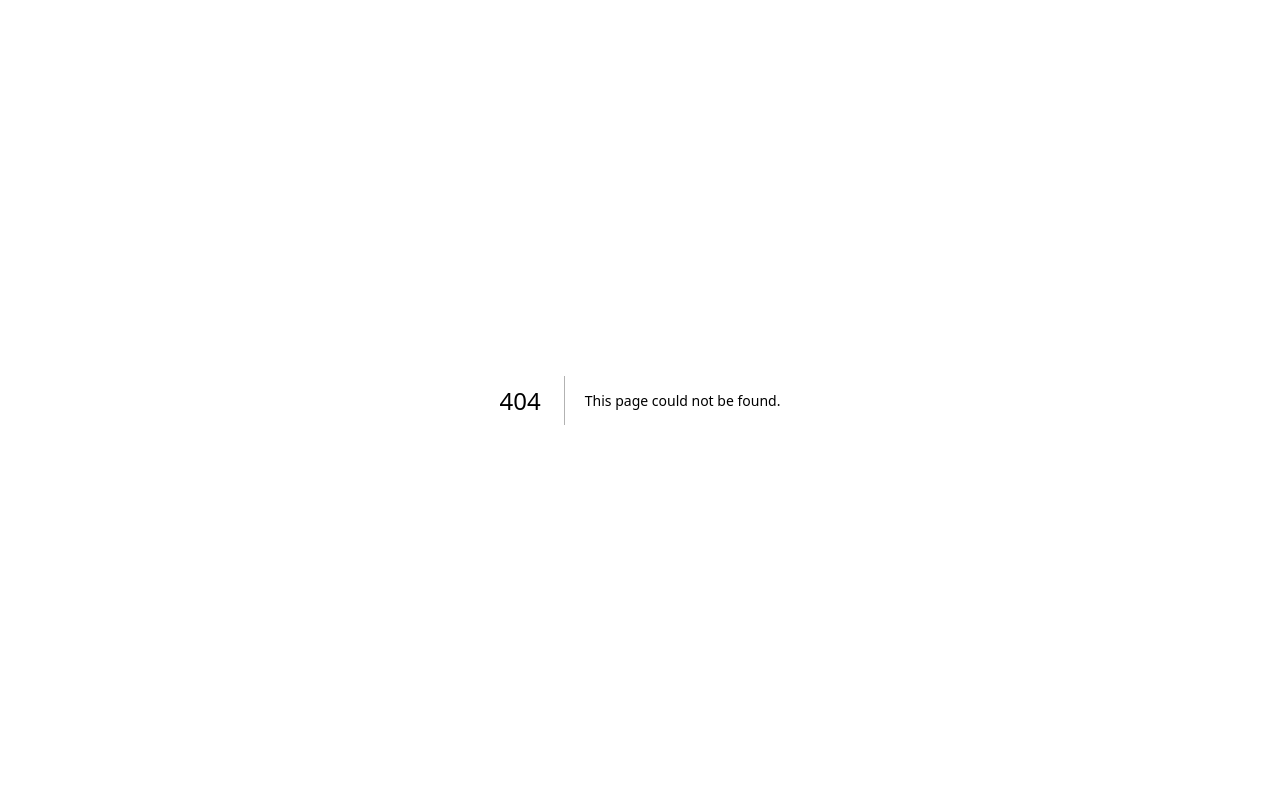
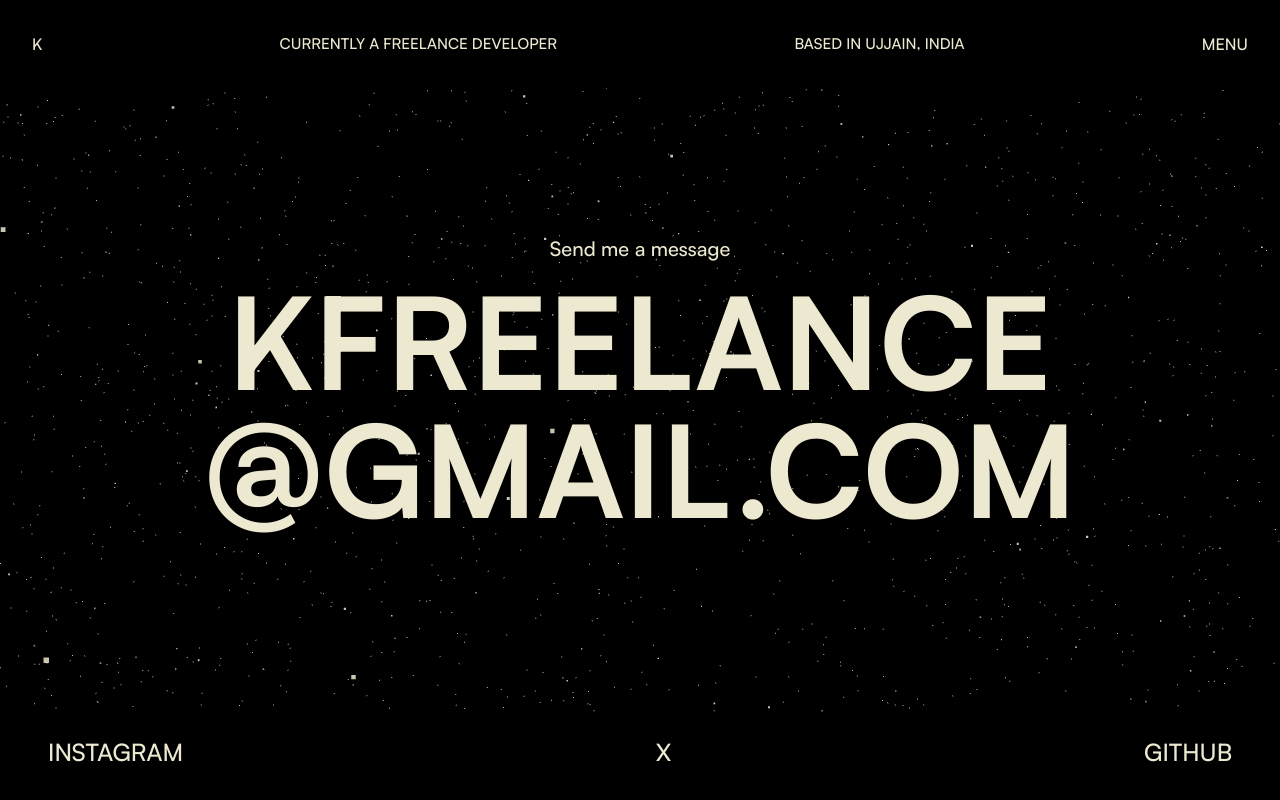
Before and after one commit to karan1310-bit/DesignPortfolio, a Next.js app: page /contact in a window 1280 px wide. Before the commit this address had no page. Built offline with nearby package versions, Linux system fonts and the light colour scheme.

Commit message:
3d contact

```diff
--- /dev/null
+++ b/app/contact/page.js
@@ -0,0 +1,86 @@
+'use client'
+import Lenis from 'lenis'
+import { useEffect } from "react";
+import { motion } from 'framer-motion'
+import StarfieldBackground from "@/components/StarfieldBackground ";
+import Header from '@/components/navbarr/Header';
+import Link from 'next/link';
+
+export default function Home() {
+
+  useEffect(() => {
+    const lenis = new Lenis();
+
+    function raf(time) {
+      lenis.raf(time);
+      requestAnimationFrame(raf);
+    }
+
+    requestAnimationFrame(raf);
+  });
+
+  return (
+    <motion.div
+      initial={{ opacity: 0 }}
+      animate={{ opacity: 1 }}
+      exit={{ opacity: 0 }}
+      transition={{ duration: 1, ease: "easeInOut" }}
+      className="bg-black"
+    >
+      <main className="bg-black text-[#EDE8D0] relative font-satoshi min-h-screen w-full overflow-hidden ">
+        <Header backgroundColor="#000000" textColor="#EDE8D0" />
+
+        <StarfieldBackground />
+
+        <div className="absolute inset-0 z-10 flex flex-col justify-between px-4 sm:px-6 md:px-10 lg:px-12 py-4 lg:py-8">
+          {/* Centered Email */}
+          <section className="flex flex-col items-center justify-center text-center px-4 grow">
+            <p className="text-lg md:text-xl font-medium leading-tight mb-4">
+              Send me a message
+            </p>
+            <h1 className="text-[10vw] sm:text-5xl md:text-7xl lg:text-9xl font-bold leading-none">
+              {["KFREELANCE", "@GMAIL.COM"].map((line) => (
+                <a
+                  key={line}
+                  href="mailto:kfreelance131@gmail.com"
+                  className="block relative overflow-hidden group"
+                >
+                  <span className="relative z-10">{line}</span>
+                  <span className="absolute left-0 bottom-0 h-[2px] w-full bg-[#EDE8D0] transform scale-x-0 group-hover:scale-x-100 group-hover:translate-x-0 translate-x-[-100%] origin-left transition-transform duration-500 ease-out" />
+                </a>
+              ))}
+            </h1>
+          </section>
+
+          {/* Bottom Social Links */}
+          <div className="flex items-center justify-between text-xl md:text-2xl uppercase font-medium w-full">
+
+            <Link
+              href="https://www.instagram.com/bhati_.01?igsh=Z3VyZjlpYjh5Znc2"
+              className="relative overflow-hidden group"
+            >
+              <span className="relative z-10">INSTAGRAM</span>
+              <span className="absolute left-0 bottom-0 h-[1px] w-full bg-[#EDE8D0] transform scale-x-0 group-hover:scale-x-100 group-hover:translate-x-0 translate-x-[-100%] origin-left transition-transform duration-500 ease-out" />
+            </Link>
+
+            <Link
+              href="https://x.com/bhati_131?t=vnNfkKdx59cJmwNvNuOHrQ&s=09"
+              className="relative overflow-hidden group"
+            >
+              <span className="relative z-10">X</span>
+              <span className="absolute left-0 bottom-0 h-[1px] w-full bg-[#EDE8D0] transform scale-x-0 group-hover:scale-x-100 group-hover:translate-x-0 translate-x-[-100%] origin-left transition-transform duration-500 ease-out" />
+            </Link>
+
+            <Link
+              href="https://github.com/karan1310-bit"
+              className="relative overflow-hidden group"
+            >
+              <span className="relative z-10">GITHUB</span>
+              <span className="absolute left-0 bottom-0 h-[1px] w-full bg-[#EDE8D0] transform scale-x-0 group-hover:scale-x-100 group-hover:translate-x-0 translate-x-[-100%] origin-left transition-transform duration-500 ease-out" />
+            </Link>
+          </div>
+        </div>
+      </main>
+    </motion.div>
+  );
+}
--- /dev/null
+++ b/components/StarfieldBackground .jsx
@@ -0,0 +1,112 @@
+'use client';
+
+import { useEffect, useRef } from 'react';
+import * as THREE from 'three';
+
+export default function StarfieldBackground() {
+  const containerRef = useRef(null);
+
+  useEffect(() => {
+    const container = containerRef.current;
+    const WIDTH = window.innerWidth;
+    const HEIGHT = window.innerHeight;
+    let mouseX = 0;
+    let mouseY = 0;
+    let windowHalfX = WIDTH / 2;
+    let windowHalfY = HEIGHT / 2;
+
+    // Scene Setup
+    const scene = new THREE.Scene();
+    scene.fog = new THREE.FogExp2(0x0a0a0a, 0.00035); // very dark fog for subtle space depth
+
+    // Camera Setup
+    const camera = new THREE.PerspectiveCamera(70, WIDTH / HEIGHT, 0.1, 1000);
+    camera.position.z = 300;
+
+    // Stars Geometry
+    const starCount = 15000;
+    const positions = new Float32Array(starCount * 3);
+
+    for (let i = 0; i < starCount; i++) {
+      positions[i * 3] = Math.random() * 2000 - 1000;
+      positions[i * 3 + 1] = Math.random() * 2000 - 1000;
+      positions[i * 3 + 2] = Math.random() * 2000 - 1000;
+    }
+
+    const geometry = new THREE.BufferGeometry();
+    geometry.setAttribute('position', new THREE.BufferAttribute(positions, 3));
+
+    // Star Material (soft cream tone)
+    const material = new THREE.PointsMaterial({
+      size: 1.2,
+      transparent: true,
+      opacity: 0.85,
+      color: new THREE.Color('#EDE8D0'),
+      blending: THREE.AdditiveBlending,
+      depthWrite: false,
+      sizeAttenuation: true,
+    });
+
+    const stars = new THREE.Points(geometry, material);
+    scene.add(stars);
+
+    // Renderer
+    const renderer = new THREE.WebGLRenderer({ alpha: true, antialias: true });
+    renderer.setPixelRatio(window.devicePixelRatio);
+    renderer.setSize(WIDTH, HEIGHT);
+    renderer.setClearColor(0x000000, 1); // pure black background
+    container.appendChild(renderer.domElement);
+
+    // Event Handlers
+    const onMouseMove = (e) => {
+      mouseX = e.clientX - windowHalfX;
+      mouseY = e.clientY - windowHalfY;
+    };
+
+    const onWindowResize = () => {
+      const newWidth = window.innerWidth;
+      const newHeight = window.innerHeight;
+      windowHalfX = newWidth / 2;
+      windowHalfY = newHeight / 2;
+      camera.aspect = newWidth / newHeight;
+      camera.updateProjectionMatrix();
+      renderer.setSize(newWidth, newHeight);
+    };
+
+    window.addEventListener('mousemove', onMouseMove);
+    window.addEventListener('resize', onWindowResize);
+
+    const clock = new THREE.Clock();
+
+    const animate = () => {
+      requestAnimationFrame(animate);
+
+      const t = clock.getElapsedTime();
+
+      // Rotate the starfield very slowly for cosmic drift
+      stars.rotation.y += 0.00015;
+      stars.rotation.x += 0.00005;
+
+      // Subtle camera float effect
+      camera.position.x += (mouseX - camera.position.x) * 0.002;
+      camera.position.y += (-mouseY - camera.position.y) * 0.002;
+      camera.position.z = 300 + Math.sin(t * 0.3) * 2;
+
+      camera.lookAt(scene.position);
+      renderer.render(scene, camera);
+    };
+
+    animate();
+
+    // Cleanup
+    return () => {
+      window.removeEventListener('mousemove', onMouseMove);
+      window.removeEventListener('resize', onWindowResize);
+      container.removeChild(renderer.domElement);
+      geometry.dispose();
+      renderer.dispose();
+    };
+  }, []);
+
+  return <div ref={containerRef} className="w-full min-h-screen overflow-hidden" />;
+}
--- a/components/navbarr/Header.jsx
+++ b/components/navbarr/Header.jsx
@@ -7,17 +7,25 @@
 import Nav from './nav/Nav';
 import { usePathname } from 'next/navigation';
 
-export default function Header() {
+export default function Header({
+  backgroundColor = '#EDE8D0',
+  textColor = '#000000',
+}) {
   const [isActive, setIsActive] = useState(false);
-
   const pathname = usePathname();
 
   useEffect(() => {
-  setIsActive(false); // Close menu when route changes
+    setIsActive(false);
   }, [pathname]);
 
   return (
-    <div className="fixed w-full bg-[#EDE8D0] text-black font-satoshi px-6 py-4 md:px-8 md:py-8 z-30">
+    <motion.div
+      initial={{ y: -100, opacity: 0 }}
+      animate={{ y: 0, opacity: 1 }}
+      transition={{ duration: 1, ease: 'easeOut' }}
+      className="fixed w-full font-satoshi px-6 py-4 md:px-8 md:py-8 z-30"
+      style={{ backgroundColor, color: textColor }}
+    >
       <motion.div
         variants={background}
         initial="initial"
@@ -26,20 +34,25 @@
       ></motion.div>
 
       <div className="relative flex justify-between items-center w-full text-[12px] sm:text-[15px] uppercase font-medium">
-    {/* Left Side: Logo */}
-    <Link href="/" className="text-black text-base font-medium no-underline">
+        <Link
+          href="/"
+          className="text-base font-medium no-underline"
+          style={{ color: textColor }}
+        >
           K
         </Link>
 
-    {/* Center Info for md+ screens */}
         <div className="hidden md:block font-medium text-center">
           Currently a Freelance Developer
         </div>
+        <div className="hidden md:block font-medium text-center">
+          Based in Ujjain, India
+        </div>
 
-    <div className="hidden md:block font-medium text-center">Based in Ujjain, India</div>
-
-    {/* Right Side: Menu Toggle */}
-    <div onClick={() => setIsActive(!isActive)} className="cursor-pointer relative text-base flex items-center font-medium font-satoshi">
+        <div
+          onClick={() => setIsActive(!isActive)}
+          className="cursor-pointer relative text-base flex items-center font-medium font-satoshi"
+        >
           <motion.p variants={opacity} animate={!isActive ? 'open' : 'closed'}>
             Menu
           </motion.p>
@@ -53,8 +66,7 @@
         </div>
       </div>
 
-  <AnimatePresence mode="wait">{isActive && <Nav />}</AnimatePresence>
-</div>
-
+      <AnimatePresence mode="wait">{isActive && <Nav textColor={textColor} />}</AnimatePresence>
+    </motion.div>
   );
 }
--- a/components/navbarr/nav/Nav.jsx
+++ b/components/navbarr/nav/Nav.jsx
@@ -25,7 +25,7 @@
   },
 ];
 
-export default function Nav() {
+export default function Nav({ textColor = '#000000' }) {
   const [selectedLink, setSelectedLink] = useState({ isActive: false, index: 0 });
 
   return (
@@ -35,6 +35,7 @@
       animate="enter"
       exit="exit"
       className="overflow-hidden"
+      style={{ color: textColor }}
     >
       <div className="flex flex-col font-satoshi lg:flex-row gap-[50px] mb-[80px] lg:mb-0 lg:justify-between">
         <div className="flex flex-col justify-between">
--- a/components/navbarr/nav/body/index.jsx
+++ b/components/navbarr/nav/body/index.jsx
@@ -23,7 +23,7 @@
       {links.map((link, index) => {
         const { title, href } = link;
         return (
-          <Link key={`l_${index}`} href={href} className="no-underline uppercase text-black">
+          <Link key={`l_${index}`} href={href} className="no-underline uppercase">
             <motion.p
               onMouseOver={() => setSelectedLink({ isActive: true, index })}
               onMouseLeave={() => setSelectedLink({ isActive: false, index })}
--- a/components/navbarr/nav/footer/index.jsx
+++ b/components/navbarr/nav/footer/index.jsx
@@ -3,7 +3,7 @@
 
 export default function Footer() {
   return (
-    <div className="flex flex-wrap items-start mt-6 text-[12px] md:text-xl font-satoshi uppercase text-black">
+    <div className="flex flex-wrap items-start mt-6 text-[12px] md:text-xl font-satoshi uppercase">
       <ul className="w-1/2 lg:w-auto mt-2 md:hidden overflow-hidden list-none p-0">
         <motion.li
           custom={[0.3, 0]}
--- a/package.json
+++ b/package.json
@@ -18,7 +18,9 @@
     "react": "^19.0.0",
     "react-dom": "^19.0.0",
     "react-icons": "^5.5.0",
-    "split-type": "^0.3.4"
+    "split-type": "^0.3.4",
+    "stats.js": "^0.17.0",
+    "three": "^0.176.0"
   },
   "devDependencies": {
     "@eslint/eslintrc": "^3",
```
Also changed, not shown: 1 other file (tests, documents, lock files or other folders). Lines whose indentation alone changed are shown as unchanged.
